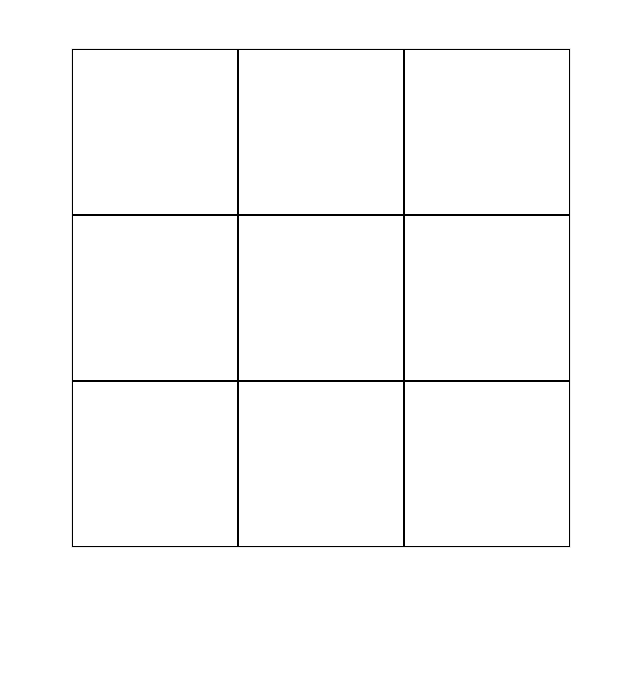
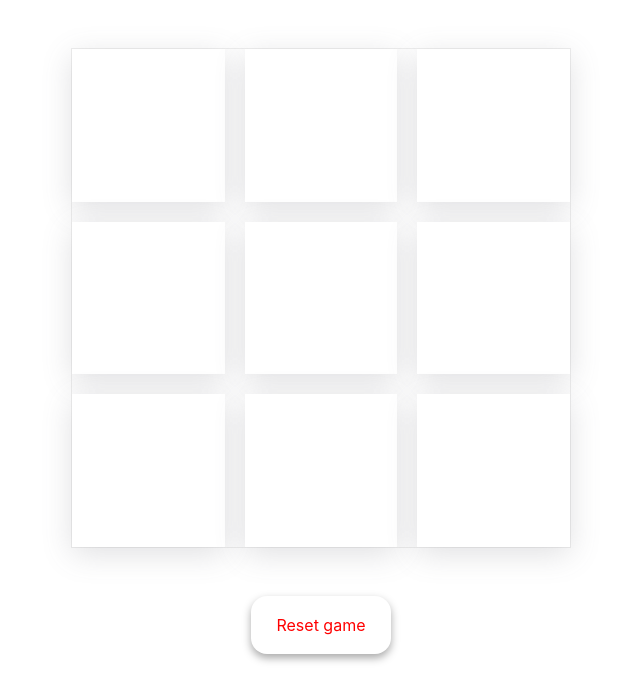
Before and after one commit to TranDangKhoi/ReactJS-Studying, a React (Create React App) app in the folder my-app/: page / in a window 1280 px wide. Shown: the top 700 px of the page, without its empty margins (319-959 px from the left). Built offline with nearby package versions, Linux system fonts and the light colour scheme.

Commit message:
finished Tic Tac Toe styles and game reset function

```diff
--- a/my-app/src/App.js
+++ b/my-app/src/App.js
@@ -1,5 +1,6 @@
 import "./App.css";
 import Game from "./components/Tictactoe/Game";
+
 // JSX : Javascript XML
 // ES6
 
--- a/my-app/src/components/Tictactoe/Board.js
+++ b/my-app/src/components/Tictactoe/Board.js
@@ -9,12 +9,13 @@ const Board = ({ cells, onClick }) => {
   // console.log(winnerCalculate(cells));
 
   return (
-    <div className="game-board">
+    <div className={"game-board"}>
       {/* bằng với board.map((item,index)) trong đó item là một phần tử nằm trong array, index là index của array */}
       {cells.map((item, index) => (
         <Cell
           key={index}
           value={item}
+          className={item === "X" ? "x-mark" : item === "O" ? "o-mark" : ""}
           onClick={() => onClick(index)} // onClick ở đây (onclick trái) là props của thằng Cell, và thg props này gọi tới function handleClick của thằng Game.js
         ></Cell>
       ))}
--- a/my-app/src/components/Tictactoe/Cell.js
+++ b/my-app/src/components/Tictactoe/Cell.js
@@ -7,9 +7,9 @@ import React from "react";
 // };
 // const { name, age } = student;
 
-const Cell = ({ value, onClick }) => {
+const Cell = ({ value, onClick, className }) => {
   return (
-    <div className="game-cell" onClick={onClick}>
+    <div className={`game-cell ${className}`} onClick={onClick}>
       {value}
     </div>
   );
--- a/my-app/src/components/Tictactoe/Game.js
+++ b/my-app/src/components/Tictactoe/Game.js
@@ -15,13 +15,13 @@ const Game = () => {
     // bạn sẽ biết rằng là khi ta thay đổi giá trị trong mảng thì nó sẽ ảnh hưởng đến giá trị gốc
     // vì vậy ta phải tạo ra một bản copy để đề phòng trường hợp đó xảy ra
     if (winner || boardCopy[index]) {
-      // nếu đã có người chiến thắng (winner === X hoặc winner === O ), hoặc ô vuông đã được nhấn thì không cho nhấn nữa
+      // nếu đã có người chiến thắng (winner === X hoặc winner === O hoặc tổng quan ra thì là winner !== null ), hoặc ô vuông đã được nhấn thì không cho nhấn nữa
       // nếu không có điều kiện boardCopy[index] = true thì khi nhấn tiếp lại vào ô vuông đó
       // sẽ xảy ra một lỗi là ô vuông sẽ chuyển X O luân phiên (tùy theo giá trị boolean của xIsNext trong state)
       console.log("Hello");
       return;
     }
-    // boardCopy[index] = xIsNext ? "X" : "O"; // nếu điều kiện if đã return rồ
+    // boardCopy[index] = xIsNext ? "X" : "O"; // nếu X là lượt đánh tiếp theo thì thay đổi lần click tiếp theo giá trị là X, còn không thì là O
     // Viết kiểu dài dòng
     if (xIsNext === true) {
       boardCopy[index] = "X";
@@ -29,13 +29,20 @@ const Game = () => {
       boardCopy[index] = "O";
     }
     setBoard(boardCopy);
-    console.log(boardCopy);
     setXIsNext((xIsNext) => !xIsNext);
+  };
+
+  const handleReset = () => {
+    setBoard(Array(9).fill(null));
+    setXIsNext(true);
   };
   return (
     <div>
       <Board cells={board} onClick={handleClick}></Board>
-      {winner ? `Winner is ${xIsNext ? "O" : "X"}` : ""}
+      <div className="game-winner">{winner ? `Winner is ${winner}` : ""}</div>
+      <button className="game-reset" onClick={handleReset}>
+        Reset game
+      </button>
     </div>
   );
 };
--- a/my-app/src/components/Tictactoe/GameStyle.css
+++ b/my-app/src/components/Tictactoe/GameStyle.css
@@ -6,14 +6,49 @@
     display: grid;
     grid-template-columns: repeat(3, 1fr);
     grid-template-rows: repeat(3, 1fr);
+    grid-gap: 20px;
 }
 
 .game-cell {
     cursor: pointer;
-    border: 1px solid black;
+    box-shadow: rgba(100, 100, 111, 0.2) 0px 7px 29px 0px;
     display: flex;
     justify-content: center;
     align-items: center;
+    font-weight: 700;
+    font-size: 40px;
+    background-color: white;
+}
+
+.game-winner {
+    text-align: center;
+    font-size: 25px;
     font-weight: 500;
-    font-size: 20px;
+    color: #2cccff
 }
+
+.game-reset {
+    outline: none;
+    box-shadow: rgba(0, 0, 0, 0.34) 0px 4px 9px;
+    background: white;
+    color: red;
+    border: 1px solid transparent;
+    padding: 1rem 1.5rem;
+    border-radius: 1rem;
+    margin: 0 auto;
+    display: flex;
+    cursor: pointer;
+    transition: all 150ms linear;
+}
+
+.game-reset:active {
+    box-shadow: none;
+}
+
+.x-mark {
+    color: red;
+}
+
+.o-mark {
+    color: aqua;
+}
--- /dev/null
+++ b/my-app/src/components/Tictactoe2/GameStyle.css
@@ -0,0 +1,19 @@
+.game-board {
+    margin: 3rem auto;
+    width: 500px;
+    height: 500px;
+    border: 1px solid #eee;
+    display: grid;
+    grid-template-columns: repeat(3, 1fr);
+    grid-template-rows: repeat(3, 1fr);
+}
+
+.game-cell {
+    cursor: pointer;
+    display: flex;
+    justify-content: center;
+    align-items: center;
+    font-size: 20px;
+    font-weight: 500;
+    /* box-shadow: rgba(0, 0, 0, 0.35) 0px 5px 15px; */
+}
```
Also changed, not shown: my-app/src/components/Tictactoe2/Board.js (added, +18 -0 lines), my-app/src/components/Tictactoe2/Cell.js (added, +11 -0 lines), my-app/src/components/Tictactoe2/Game2.js (added, +30 -0 lines), my-app/src/components/helper2.js (added, +19 -0 lines).
